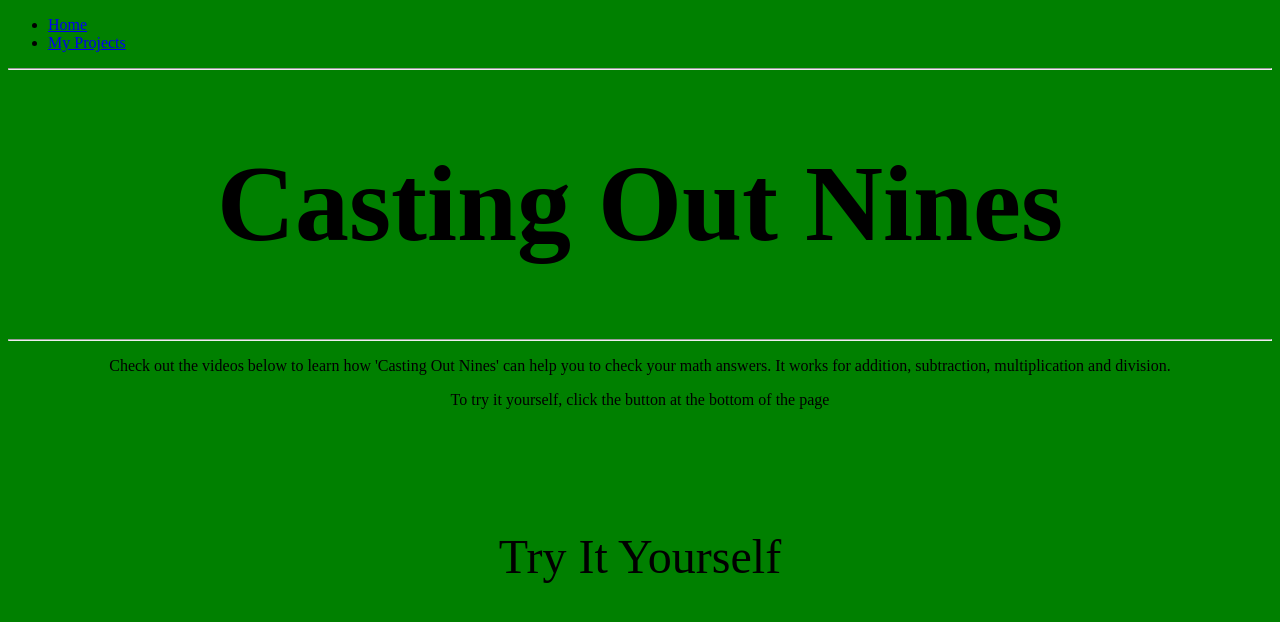
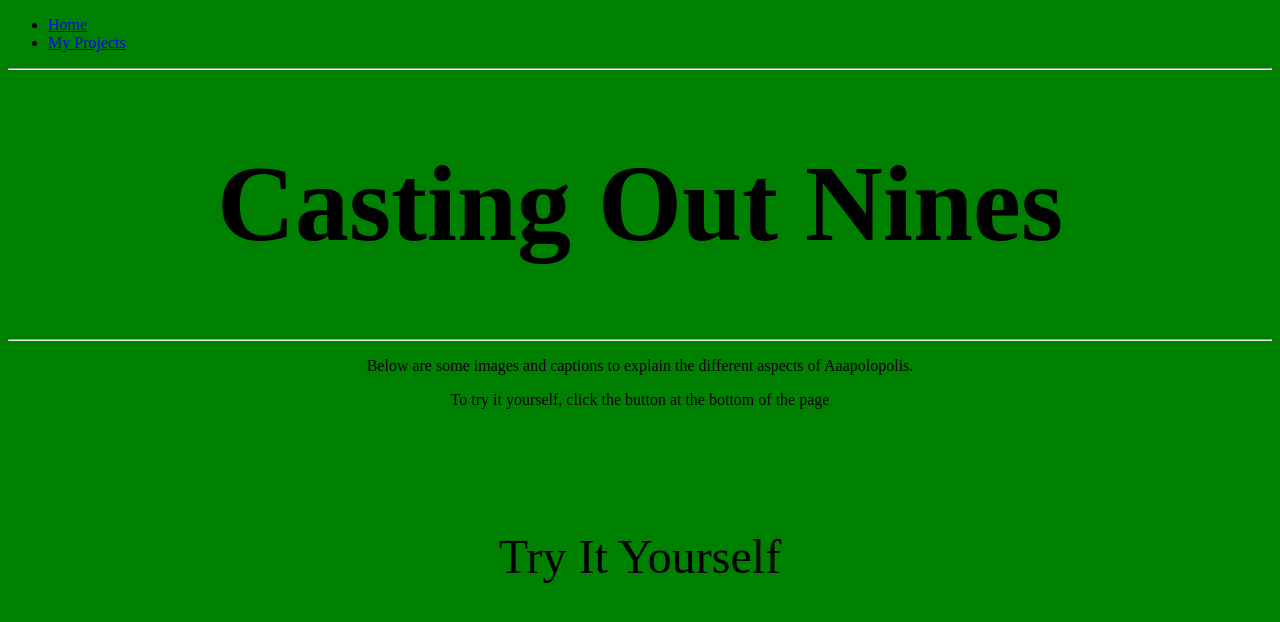
Before and after one commit to mebartsch/mebartsch.github.io, a Jekyll site: the page projects/Aaapolopolis/index.html, which Jekyll copies as it is, in a window 1280 px wide. Shown: the top 622 px of the page. Built offline with Jekyll 4.4.1, drawn with Linux system fonts in a browser that asks for light colours.

Commit message:
Create index.html

```diff
--- a/projects/Aaapolopolis/index.html
+++ b/projects/Aaapolopolis/index.html
@@ -33,7 +33,7 @@
       	<h1 class="project-name">Casting Out Nines</h1>
 	<hr>
 
-        <p align="center";font-size="3vmin;"> Check out the videos below to learn how 'Casting Out Nines' can help you to check your math answers.  It works for addition, subtraction, multiplication and division. </p>
+        <p align="center";font-size="3vmin;"> Below are some images and captions to explain the different aspects of Aaapolopolis.  </p>
         <p align="center";font-size="3vmin;"> To try it yourself, click the button at the bottom of the page </p>
 
         <!-- add video links -->
```
